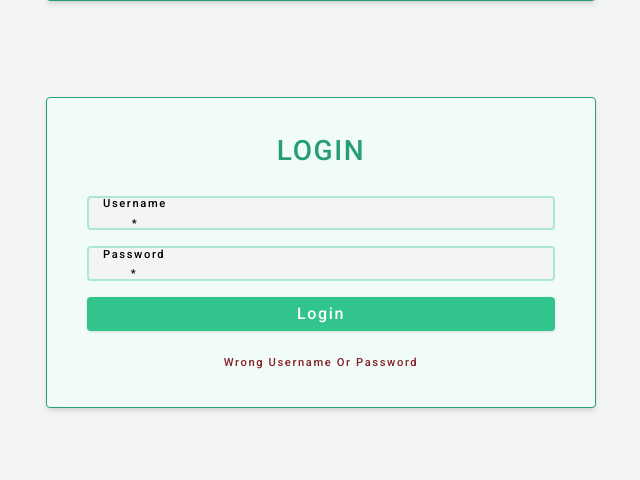
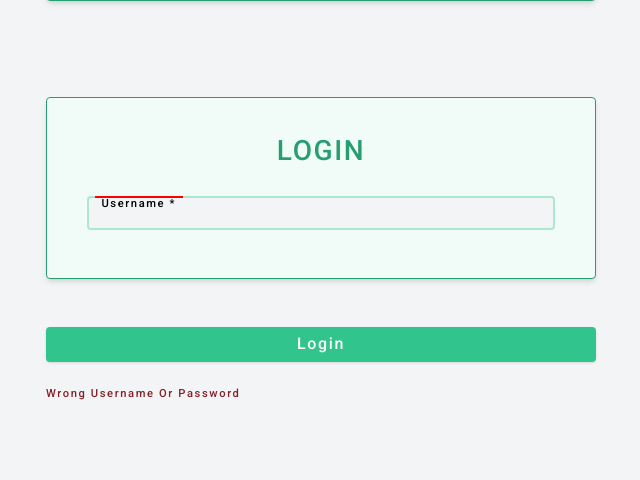
Before and after one commit to micex-pro/mpod, a PHP site: page / in a window 1280 px wide. Shown: the part 3098-3578 px from the top of the page, without its empty margins (319-959 px from the left). After the commit the page ends 3498 px from the top, so only its background shows below. Run offline with PHP 8.4, Linux system fonts and the light colour scheme.

Commit message:
06/05/2023

```diff
--- a/assets/css/global.css
+++ b/assets/css/global.css
@@ -460,9 +460,9 @@ li {
   text-transform: capitalize;
   letter-spacing: var(--letter-spacing);
   position: absolute;
-  left: 0.5rem;
+  left: 0.9rem;
+  top: -0.1rem;
   transition: 0.2s ease-in-out top;
-  padding: 0 0.5rem;
   pointer-events: none;
   /* border-top: 4px solid var(--primary-50); */
 }
@@ -496,12 +496,23 @@ li {
   border-bottom: 5px solid var(--color-bg);
 }
 
-.test {
+.input-line {
   height: 2px;
-  background: var(--primary-50);
+  background: red;
+  width: 5.5rem;
+  margin-left: 0.5rem;
+  z-index: 100;
   position: absolute;
-  top: -0.1rem;
 }
+
+/*
+  * To calculate the center of the line you need to calculate the length of the label:
+    * the label should have a font-size of 0.7em and a letter-spacing of 0.1rem.
+    * To calculate the width of the label, we need to take into account the font-size, letter-spacing, and the length of the label text. Assuming the font family is consistent, * we can estimate an average width of each character to be around 0.5em.
+    * So the width of the label with the text "username *" would be:
+    * (8 characters * 0.5em) + (0.1rem * 7) = 4em + 0.7rem = 4.7rem\
+  * If the input-line has a width of 5.5 rem than the center should be (5.5 - 4.7)/2 = (0.8)/2 = 0.4. so the start position of the label should start at left: 0.4rem.
+*/
 
 /* End Of Form */
 
--- a/index.html
+++ b/index.html
@@ -213,6 +213,7 @@ Default Value</textarea
         </form>
         <form action="#login" class="form" id="lform">
           <h4>login</h4>
+          <div class="input-line"></div>
           <div class="form-row">
             <input
               type="text"
@@ -221,11 +222,9 @@ Default Value</textarea
               id="username"
               required
             />
-            <div class="test">
-              <label for="name" class="modern-label">username *</label>
-            </div>
+            <label for="name" class="modern-label">username *</label>
           </div>
-          <div class="form-row">
+          <!-- <div class="form-row">
             <input
               type="password"
               class="modern-input"
@@ -235,7 +234,7 @@ Default Value</textarea
             />
             <div class="test">
               <label for="password" class="modern-label">Password *</label>
-            </div>
+            </div> -->
           </div>
           <button type="submit" class="btn btn-block">login</button>
           <small class="form-alert">Wrong username or password</small>
```
